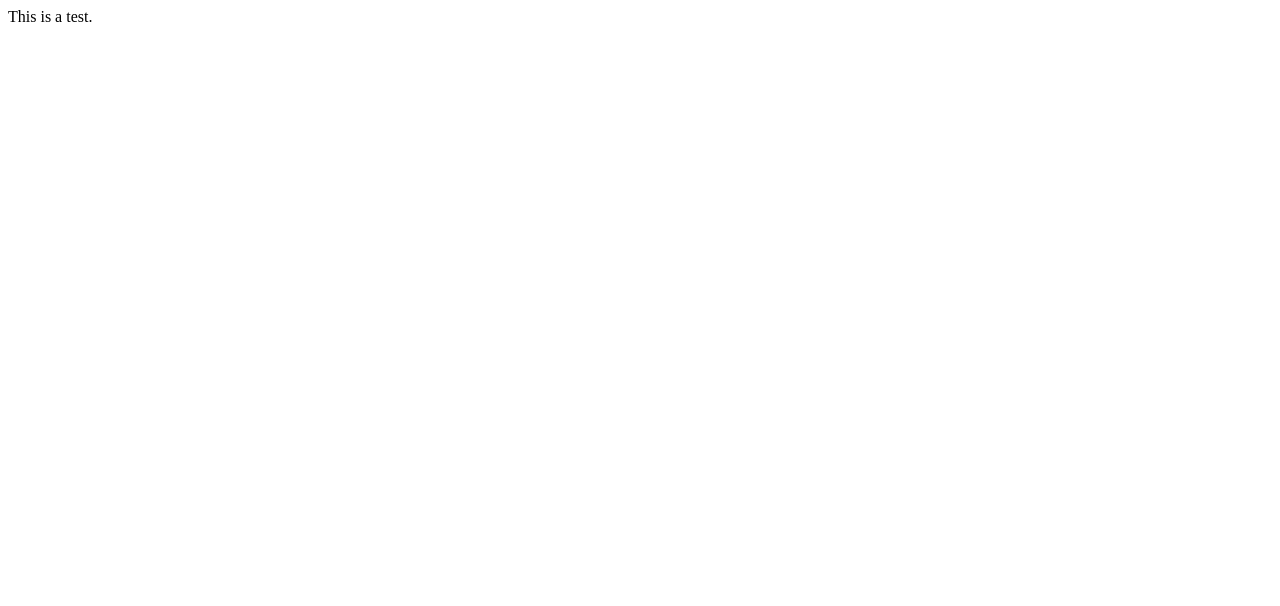
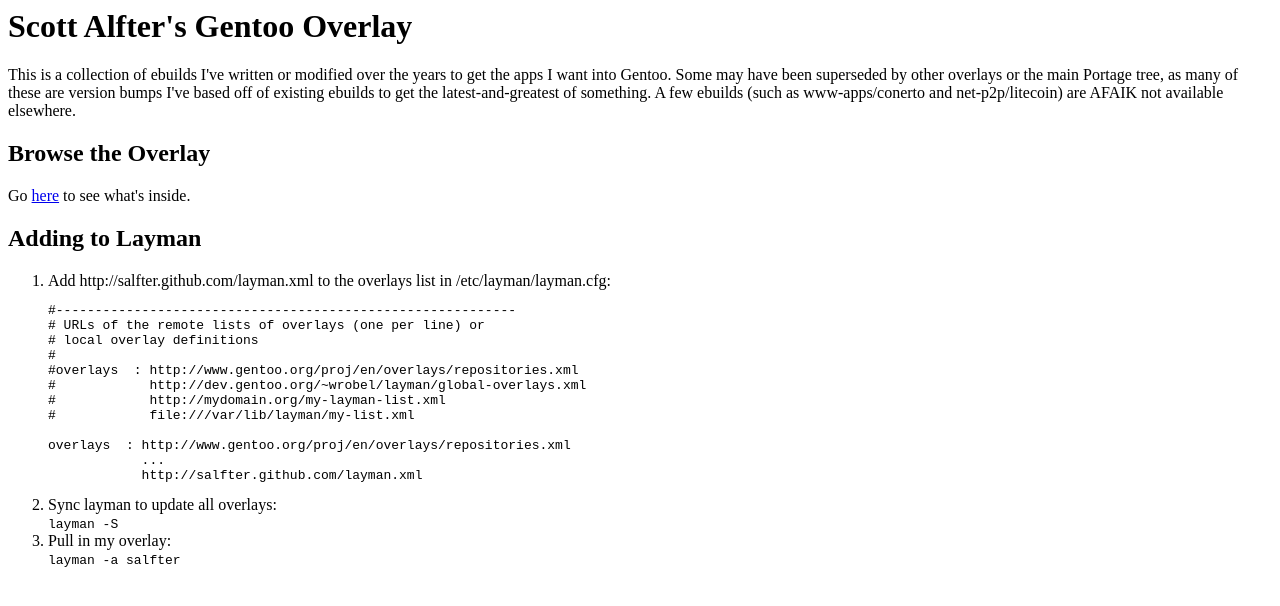
Before and after one commit to salfter/salfter.github.com, a plain HTML site: page index.html in a window 1280 px wide. Drawn offline with Linux system fonts and the light colour scheme.

Commit message:
update homepage

```diff
--- a/index.html
+++ b/index.html
@@ -1 +1,35 @@
-<html><body><p>This is a test.</p></body></html>
+<html>
+<head>
+<title>Scott Alfter's Gentoo Overlay</title>
+</head>
+<body>
+<h1>Scott Alfter's Gentoo Overlay</h1>
+<p>This is a collection of ebuilds I've written or modified over the years to get the apps I want into Gentoo.
+Some may have been superseded by other overlays or the main Portage tree, as many of these are version bumps
+I've based off of existing ebuilds to get the latest-and-greatest of something.  A few ebuilds (such as
+www-apps/conerto and net-p2p/litecoin) are AFAIK not available elsewhere.</p>
+<h2>Browse the Overlay</h2>
+<p>Go <a href="https://github.com/salfter/portage" target="_blank">here</a> to see what's inside.</p>
+<h2>Adding to Layman</h2>
+<ol>
+<li>Add http://salfter.github.com/layman.xml to the overlays list in /etc/layman/layman.cfg:<br />
+<code><pre>#-----------------------------------------------------------
+# URLs of the remote lists of overlays (one per line) or
+# local overlay definitions
+#
+#overlays  : http://www.gentoo.org/proj/en/overlays/repositories.xml
+#            http://dev.gentoo.org/~wrobel/layman/global-overlays.xml
+#            http://mydomain.org/my-layman-list.xml
+#            file:///var/lib/layman/my-list.xml
+
+overlays  : http://www.gentoo.org/proj/en/overlays/repositories.xml
+            ...
+            http://salfter.github.com/layman.xml</pre></code>
+</li>
+<li>Sync layman to update all overlays:<br />
+<code>layman -S</code></li>
+<li>Pull in my overlay:<br />
+<code>layman -a salfter</code></li>
+</ol>
+</body>
+</html>
```
